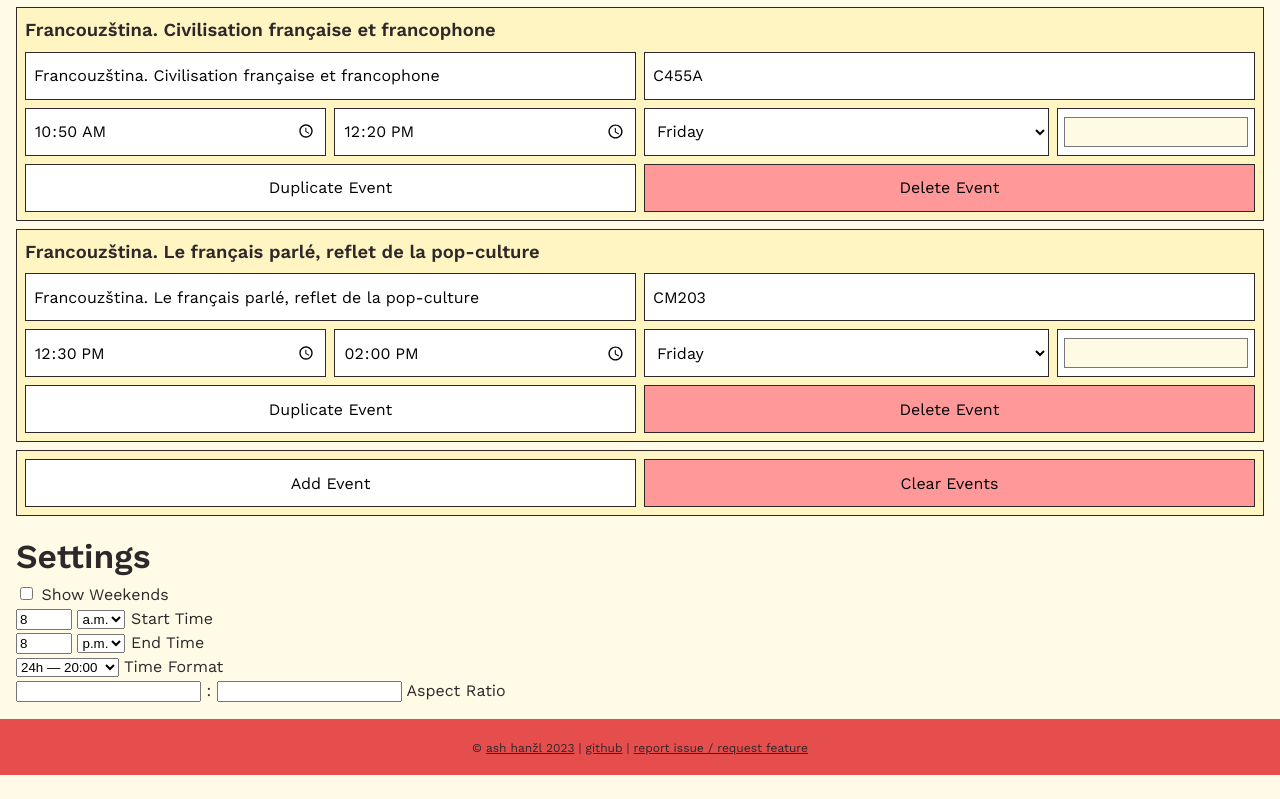
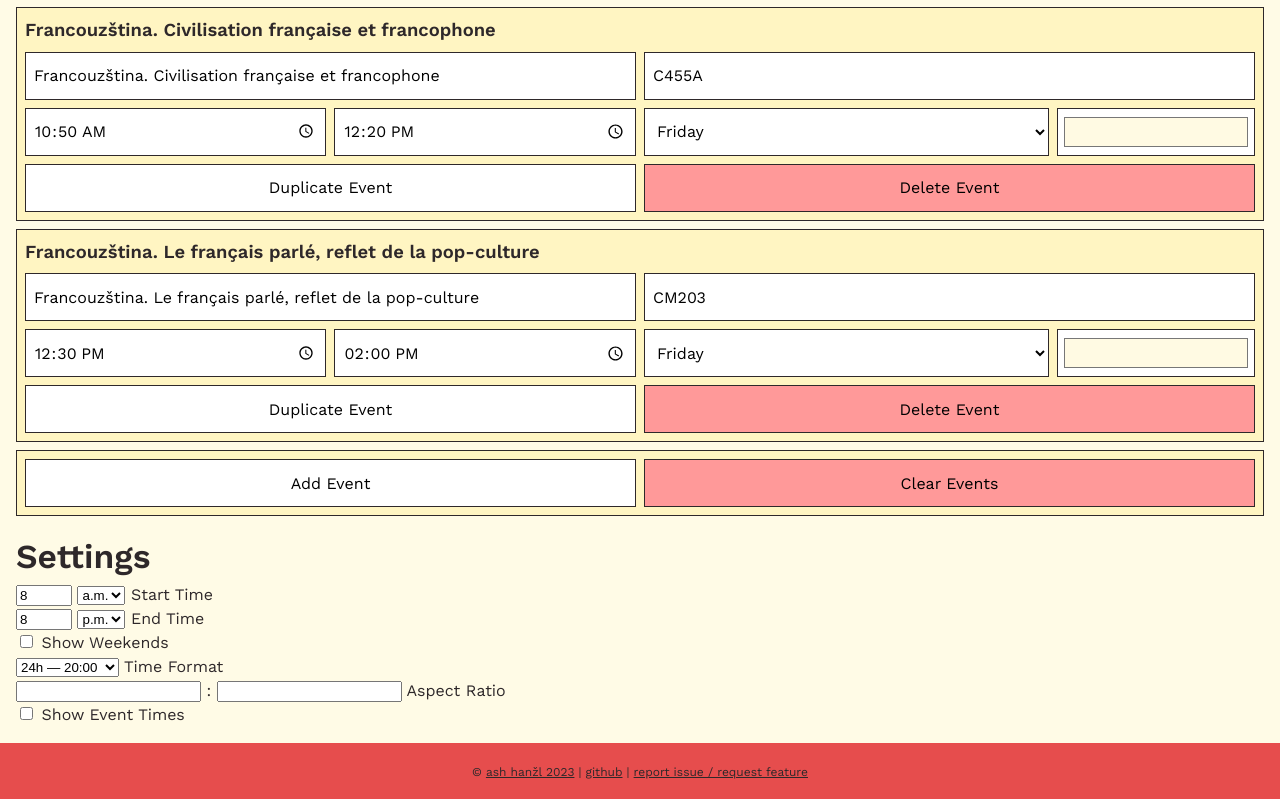
Before and after one commit to prokophanzl/nbtg, a plain HTML site: page index.html in a window 1280 px wide. Shown: the part 4138-4937 px from the top of the page. Before the commit the page ends 4913 px from the top, so only its background shows below. Drawn offline with nearby package versions, Linux system fonts and the light colour scheme.

Commit message:
Add settings to js settings object

```diff
--- a/index.html
+++ b/index.html
@@ -105,9 +105,6 @@
 			</div>
 			<h1>Settings</h1>
 			<div class="settings-container">
-				<input type="checkbox" name="show-weekends" id="show-weekends" />
-				<label for="show-weekends">Show Weekends</label>
-				<br />
 				<input type="number" name="tt-start" id="tt-start" value="8" placeholder="8" min="1" max="12" />
 				<select name="tt-start-am-pm" id="tt-start-am-pm">
 					<option value="am" selected>a.m.</option>
@@ -122,6 +119,9 @@
 				</select>
 				<label for="tt-end">End Time</label>
 				<br />
+				<input type="checkbox" name="show-weekends" id="show-weekends" />
+				<label for="show-weekends">Show Weekends</label>
+				<br />
 				<select name="tt-time-format" id="tt-time-format">
 					<option value="12h">12h — 8 p.m.</option>
 					<option value="24h" selected>24h — 20:00</option>
@@ -131,6 +131,9 @@
 				<input type="number" name="tt-aspect-1" id="tt-aspect-1" /> :
 				<input type="number" name="tt-aspect-2" id="tt-aspect-2" />
 				<label for="tt-aspect-1">Aspect Ratio</label>
+				<br />
+				<input type="checkbox" name="tt-show-times" id="tt-show-times" />
+				<label for="tt-show-times">Show Event Times</label>
 			</div>
 		</section>
 		<section id="footer">
--- a/resources/js/main.js
+++ b/resources/js/main.js
@@ -4,6 +4,9 @@ const settings = {
 	startHour: 9,
 	endHour: 22,
 	showWeekends: false,
+	twentyFourHour: true,
+	aspectRatio: 16 / 9,
+	showTimes: false,
 };
 
 const minutes = 60 * (settings.endHour - settings.startHour);
```
